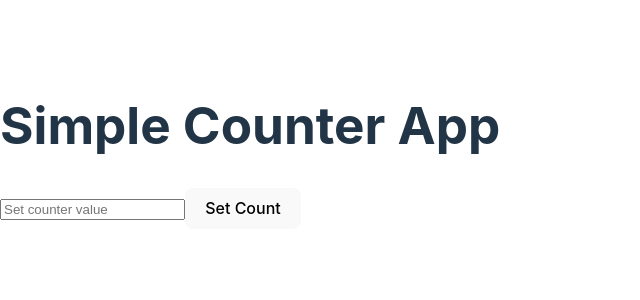
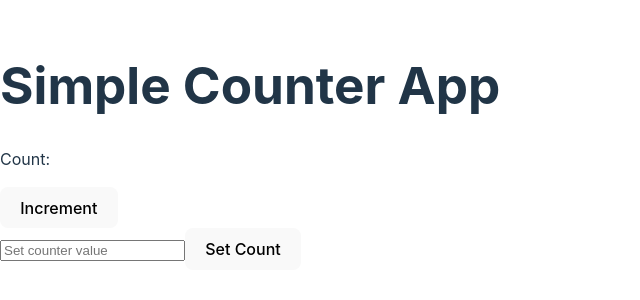
Before and after one commit to IvanHamou/CounterApp, a React (Vite) app in the folder counterApp/: page / in a window 1280 px wide. Shown: the part 254-554 px from the top of the page, without its empty margins (0-640 px from the left). Built offline with nearby package versions, Linux system fonts and the light colour scheme.

Commit message:
added elements in second component

```diff
--- a/counterApp/src/App.jsx
+++ b/counterApp/src/App.jsx
@@ -7,6 +7,7 @@ export default function App() {
   return (
     <div>
       <h1>Simple Counter App</h1>
+      <Counter/>
       <SetCounter/>
     </div>
   )
--- a/counterApp/src/components/Counter.jsx
+++ b/counterApp/src/components/Counter.jsx
@@ -1,7 +1,10 @@
-import React from 'react'
-
 export default function Counter() {
-  return (
-    <div>Counter</div>
-  )
-}
+    return (
+      <div>
+        <p>Count: </p>
+        <button>
+          Increment
+        </button>
+      </div>
+    )
+  }
```
